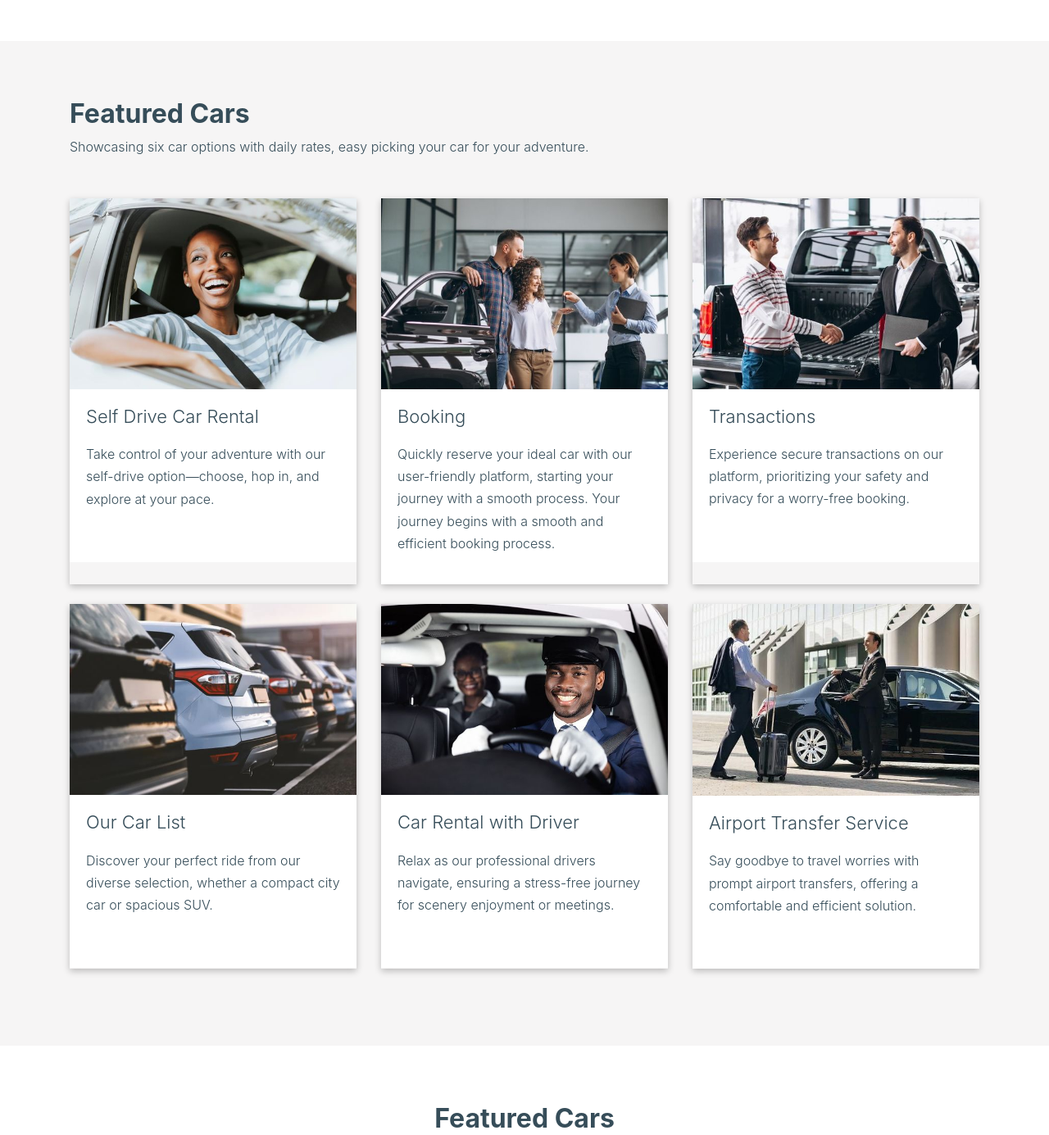
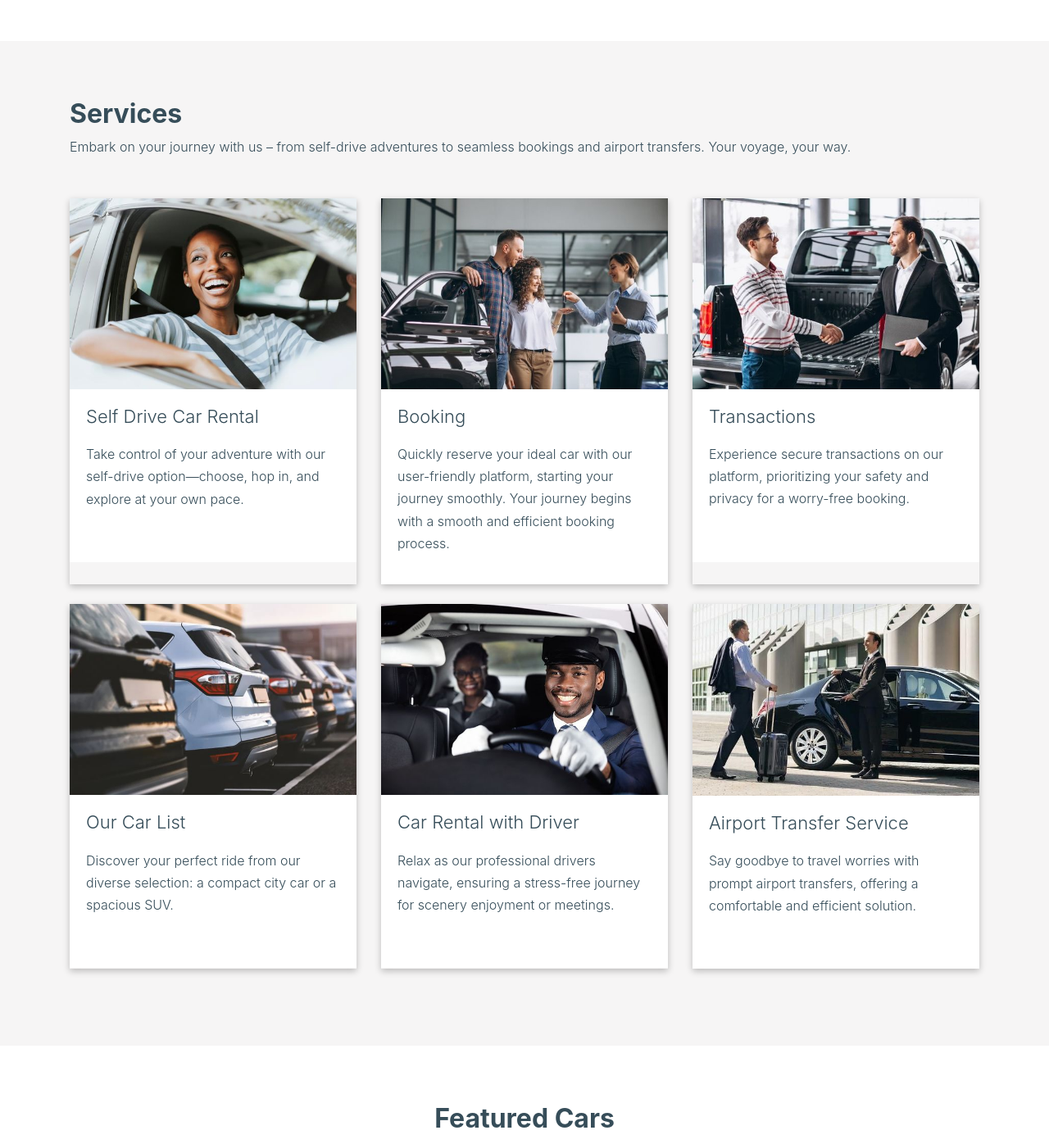
Before and after one commit to MACARIOLA/CAR-RENTAL-SYSTEM, a PHP site: page /CAR-RENTAL-SYSTEM-main/services.php in a window 1280 px wide. Shown: the part 710-2095 px from the top of the page at 82% size. Run offline with PHP 8.4, Linux system fonts and the light colour scheme; data comes from the database, SQL or seed files in the repository; some web fonts are replaced.

Commit message:
Update services.php

```diff
--- a/services.php
+++ b/services.php
@@ -247,9 +247,9 @@
       <div class="site-section bg-light">
         <div class="container">
           <div class="row">
-            <div class="col-lg-7">
-              <h2 class="section-heading"><strong>Featured Cars</strong></h2>
-              <p class="mb-5">Showcasing six car options with daily rates, easy picking your car for your adventure.</p>
+            <div class="col-lg-12">
+              <h2 class="section-heading"><strong>Services</strong></h2>
+              <p class="mb-5">Embark on your journey with us – from self-drive adventures to seamless bookings and airport transfers. Your voyage, your way.</p>
             </div>
           </div>
 
@@ -259,7 +259,7 @@
                   <img src="images/servicesection-selfdrive.jpg" alt="Image" class="img-fluid">
                 <div class="post-entry-1-contents">
                   <h2>Self Drive Car Rental</h2>
-                  <p>Take control of your adventure with our self-drive option—choose, hop in, and explore at your pace. <br>ㅤ</p>
+                  <p>Take control of your adventure with our self-drive option—choose, hop in, and explore at your own pace.<br>ㅤ</p>
                 </div>
               </div>
             </div>
@@ -269,8 +269,7 @@
                   <img src="images/servicesection-booking.jpg" alt="Image" class="img-fluid">
                 <div class="post-entry-1-contents">
                   <h2>Booking</h2>
-                  <p>Quickly reserve your ideal car with our user-friendly platform, starting your journey with a smooth
-                    process. Your journey begins with a smooth and efficient booking process.</p>
+                  <p>Quickly reserve your ideal car with our user-friendly platform, starting your journey smoothly. Your journey begins with a smooth and efficient booking process.</p>
                 </div>
               </div>
             </div>
@@ -280,7 +279,7 @@
                   <img src="images/servicesection-transaction.jpg" alt="Image" class="img-fluid">
                 <div class="post-entry-1-contents">
                   <h2>Transactions</h2>
-                  <p>Experience secure transactions on our platform, prioritizing your safety and privacy for a worry-free booking. <br>ㅤ</p>
+                  <p>Experience secure transactions on our platform, prioritizing your safety and privacy for a worry-free booking.<br>ㅤ</p>
                 </div>
               </div>
             </div>
@@ -290,7 +289,7 @@
                   <img src="images/servicesection-carlist.jpg" alt="Image" class="img-fluid">
                 <div class="post-entry-1-contents">
                   <h2>Our Car List</h2>
-                  <p>Discover your perfect ride from our diverse selection, whether a compact city car or spacious SUV. <br>ㅤ</p>
+                  <p>Discover your perfect ride from our diverse selection: a compact city car or a spacious SUV.<br>ㅤ</p>
                 </div>
               </div>
             </div>
@@ -300,7 +299,7 @@
                   <img src="images/servicesection-rentaldriver.jpg" alt="Image" class="img-fluid">
                 <div class="post-entry-1-contents">
                   <h2>Car Rental with Driver</h2>
-                  <p>Relax as our professional drivers navigate, ensuring a stress-free journey for scenery enjoyment or meetings. <br>ㅤ</p>
+                  <p>Relax as our professional drivers navigate, ensuring a stress-free journey for scenery enjoyment or meetings.<br>ㅤ</p>
                 </div>
               </div>
             </div>
@@ -310,7 +309,7 @@
                   <img src="images/servicesection-rentalairport.jpg" alt="Image" class="img-fluid">
                 <div class="post-entry-1-contents">
                   <h2>Airport Transfer Service</h2>
-                  <p>Say goodbye to travel worries with prompt airport transfers, offering a comfortable and efficient solution. <br>ㅤ</p>
+                  <p>Say goodbye to travel worries with prompt airport transfers, offering a comfortable and efficient solution.<br>ㅤ</p>
                 </div>
               </div>
             </div>
```
